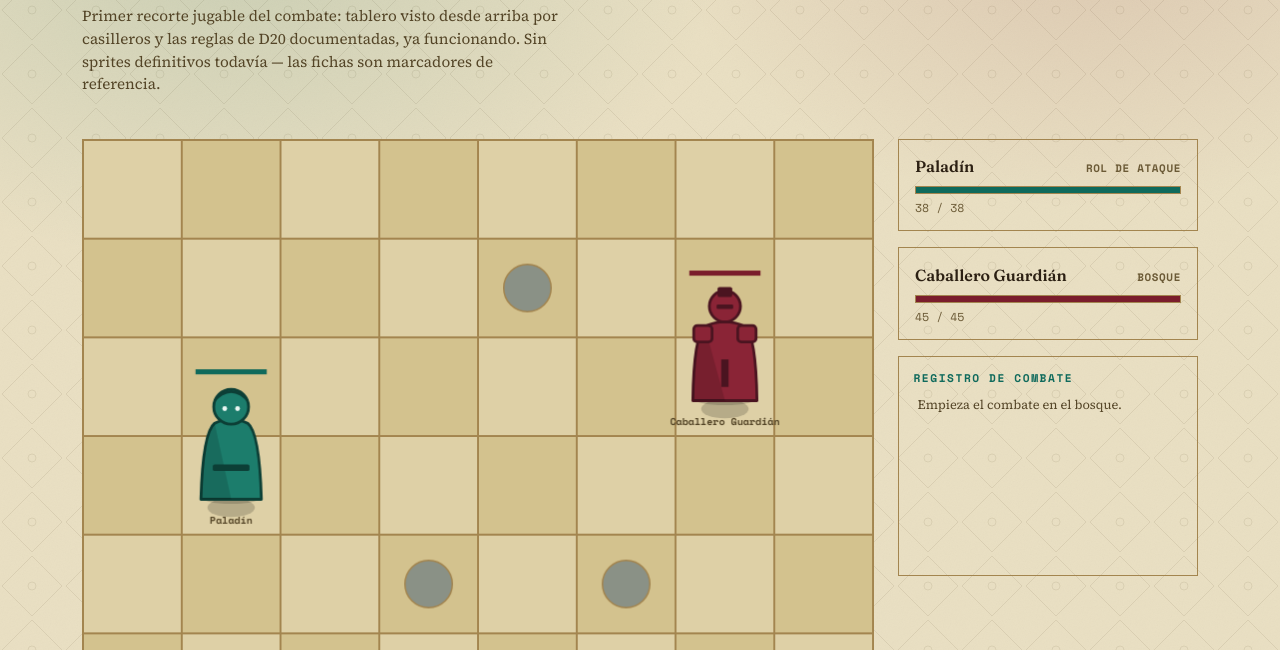
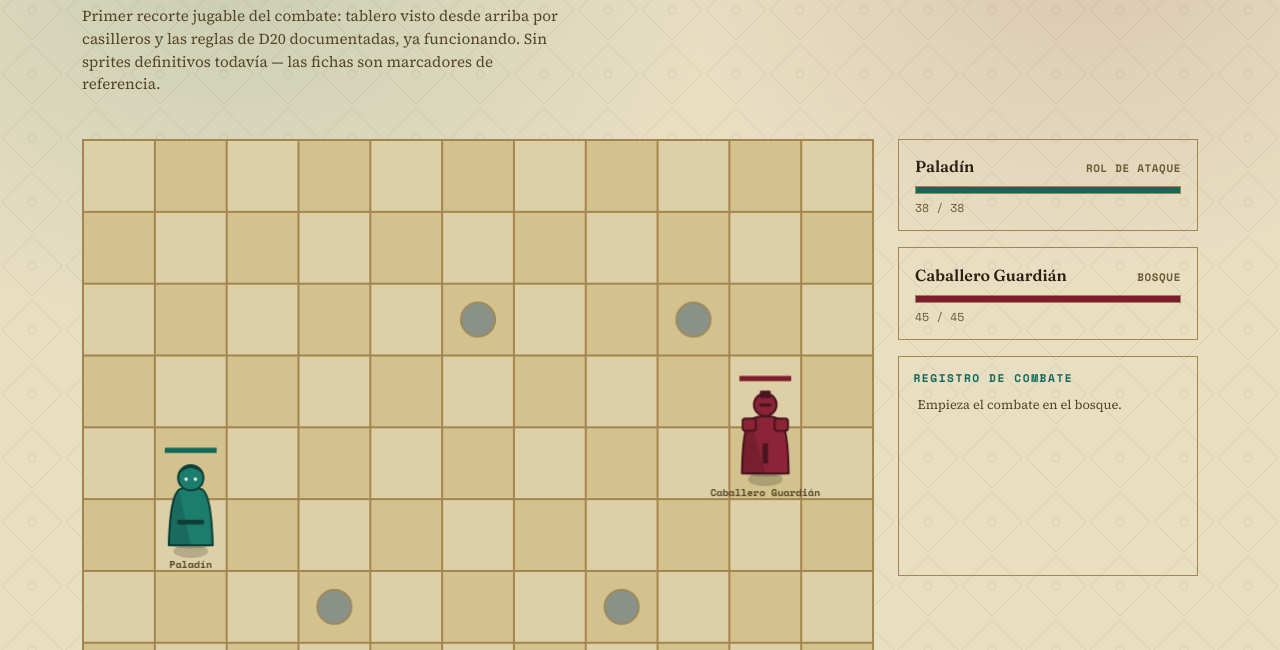
Before and after one commit to AyrtonDeoliveira/teracia-web, a plain HTML site: page mvp/index.html in a window 1280 px wide. Shown: the part 150-800 px from the top of the page. Drawn offline with nearby package versions, Linux system fonts and the light colour scheme.

Commit message:
Agrandar el tablero del MVP a 11x11
Escala la grilla de 8x6 a 11x11 (cuadrada), reubica el inicio del
Paladin y el Caballero Guardian y distribuye los obstaculos en el
espacio mas grande. El marco pasa a aspect-ratio 1:1 para que la
grilla entre sin espacios muertos, tanto en el MVP como en el
tablero embebido de la landing.

```diff
--- a/mvp/index.html
+++ b/mvp/index.html
@@ -99,7 +99,7 @@
   .board-col{ display:flex; flex-direction:column; gap:0.9rem; }
   .board-frame{
     position:relative; border:1px solid var(--line); background:var(--bg-raised);
-    aspect-ratio:4/3; width:100%; overflow:hidden;
+    aspect-ratio:1/1; width:100%; overflow:hidden;
   }
   canvas{ display:block; width:100%; height:100%; }
 
@@ -273,9 +273,9 @@
   var reduceMotion = window.matchMedia('(prefers-reduced-motion: reduce)').matches;
 
   /* ---------- grid / top-down projection ---------- */
-  var COLS = 8, ROWS = 6;
+  var COLS = 11, ROWS = 11;
   var TILE = 64;
-  var obstacles = [ {c:4,r:1}, {c:3,r:4}, {c:5,r:4} ];
+  var obstacles = [ {c:5,r:2}, {c:8,r:2}, {c:3,r:6}, {c:7,r:6}, {c:5,r:8} ];
 
   function isObstacle(c,r){ return obstacles.some(function(o){ return o.c===c && o.r===r; }); }
   function inBounds(c,r){ return c>=0 && c<COLS && r>=0 && r<ROWS; }
@@ -310,11 +310,11 @@
 
   /* ---------- game state ---------- */
   var player = {
-    name:'Paladín', side:'player', c:1, r:3, maxHp:38, hp:38,
+    name:'Paladín', side:'player', c:1, r:5, maxHp:38, hp:38,
     fuerza:5, destreza:5, dmgDie:6, alive:true, spriteSrc:'sprites/player-placeholder.svg'
   };
   var enemy = {
-    name:'Caballero Guardián', side:'enemy', c:6, r:2, maxHp:45, hp:45,
+    name:'Caballero Guardián', side:'enemy', c:9, r:4, maxHp:45, hp:45,
     fuerza:7, destreza:-5, dmgFormula:{count:2, sides:4, flat:2}, alive:true, spriteSrc:'sprites/enemy-placeholder.svg'
   };
 
@@ -772,8 +772,8 @@
 
   /* ---------- restart ---------- */
   function restart(){
-    player.hp = player.maxHp; player.alive = true; player.c=1; player.r=3;
-    enemy.hp = enemy.maxHp; enemy.alive = true; enemy.c=6; enemy.r=2;
+    player.hp = player.maxHp; player.alive = true; player.c=1; player.r=5;
+    enemy.hp = enemy.maxHp; enemy.alive = true; enemy.c=9; enemy.r=4;
     state.phase='player-idle'; state.round=1; state.moveUsed=false; state.attackUsed=false;
     state.reachable=[]; state.attackable=[]; state.anim=null;
     logList.innerHTML='';
```
Also changed, not shown: pagina-teracia/index.html (+1 -1 lines).
